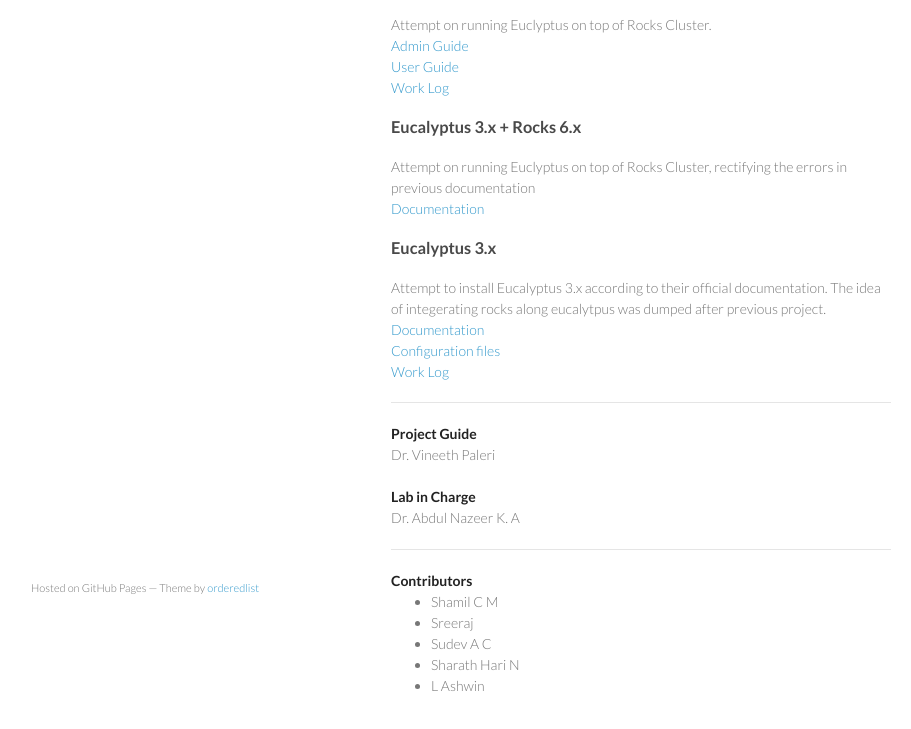
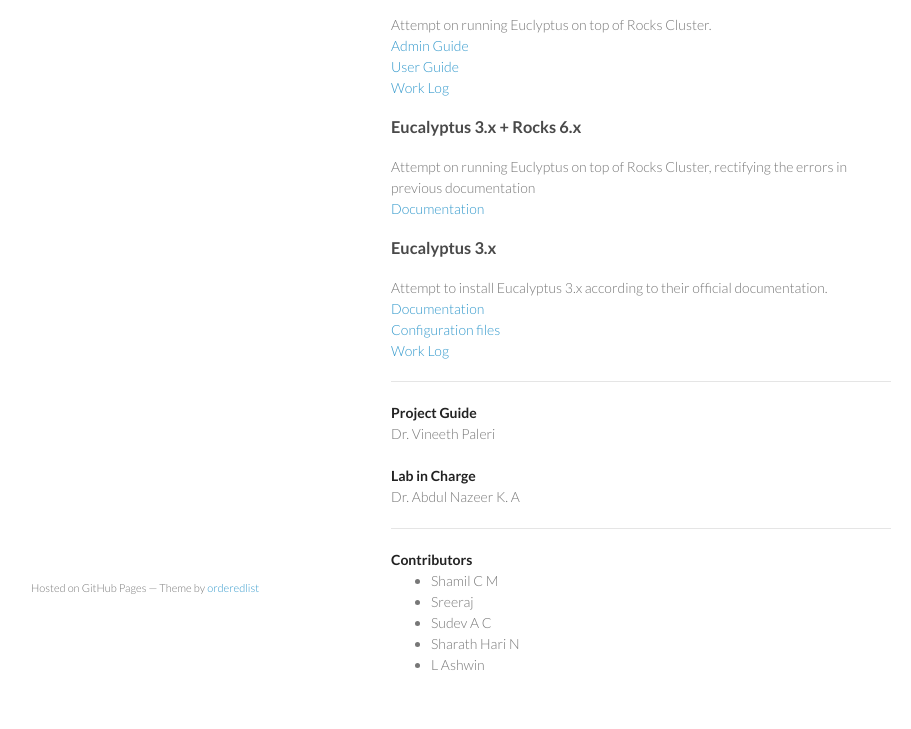
Before and after one commit to zeuscloud/zeuscloud.github.io, a plain HTML site: page index.html in a window 1280 px wide. Shown: the part 133-862 px from the top of the page, without its empty margins (179-1090 px from the left). Drawn offline with Linux system fonts and the light colour scheme.

Commit message:
front page

```diff
--- a/index.html
+++ b/index.html
@@ -40,7 +40,7 @@
 </p>
 <h3><a name="welcome-to-github-pages" class="anchor" href="#welcome-to-github-pages"><span class="octicon octicon-link"></span></a>Eucalyptus 3.x</h3>
 
-<p> Attempt to install Eucalyptus 3.x according to their official documentation. The idea of integerating rocks along eucalytpus was dumped after previous project.<br>
+<p> Attempt to install Eucalyptus 3.x according to their official documentation.<br>
 <a href="http://zeuscloud.github.io/eucalyptus">Documentation</a><br>
 <a href="https://github.com/zeuscloud/centos/tree/master/files">Configuration files</a><br>
 <a href="https://github.com/zeuscloud/centos/blob/master/Vacation-Log.pdf?raw=true">Work Log</a><br>
```
